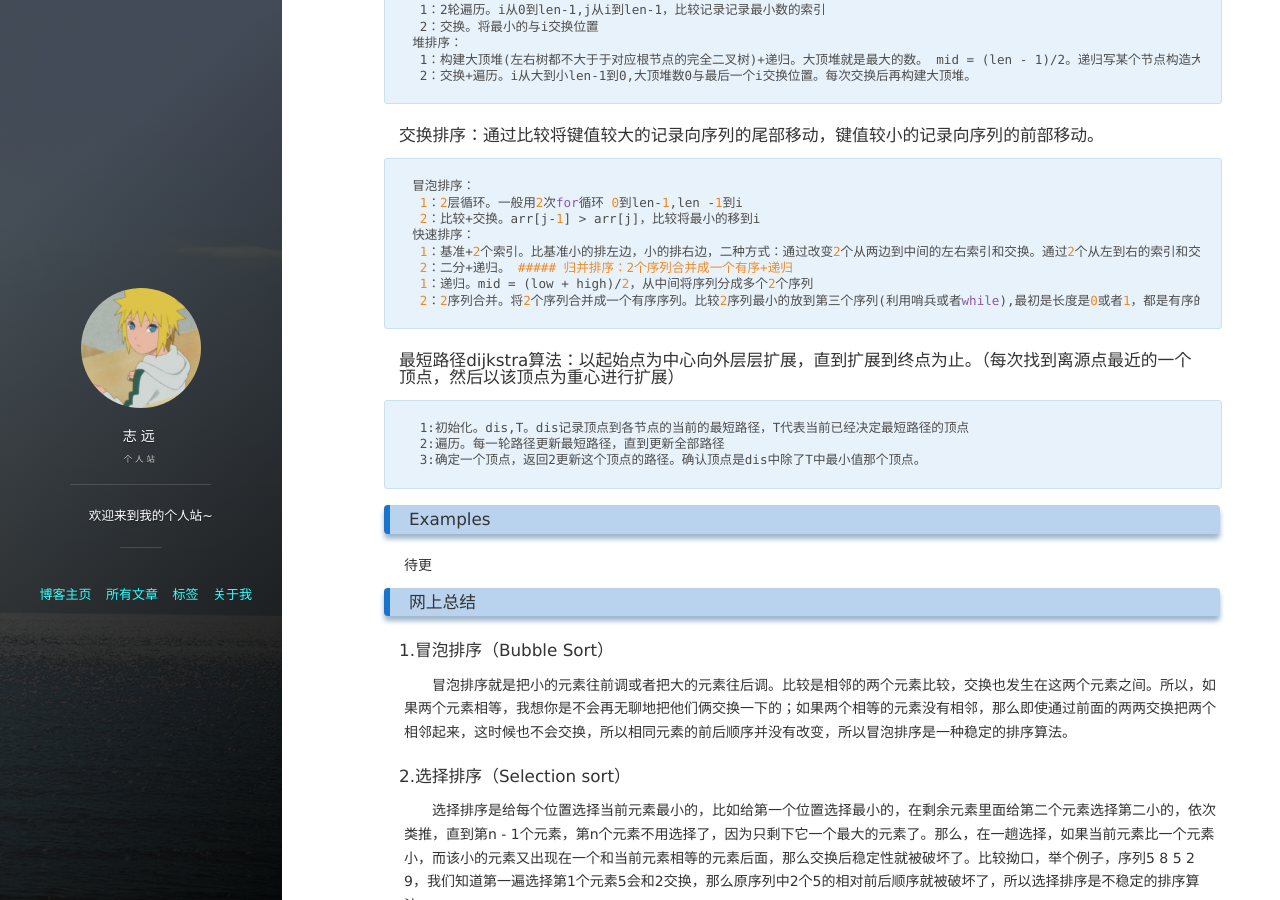
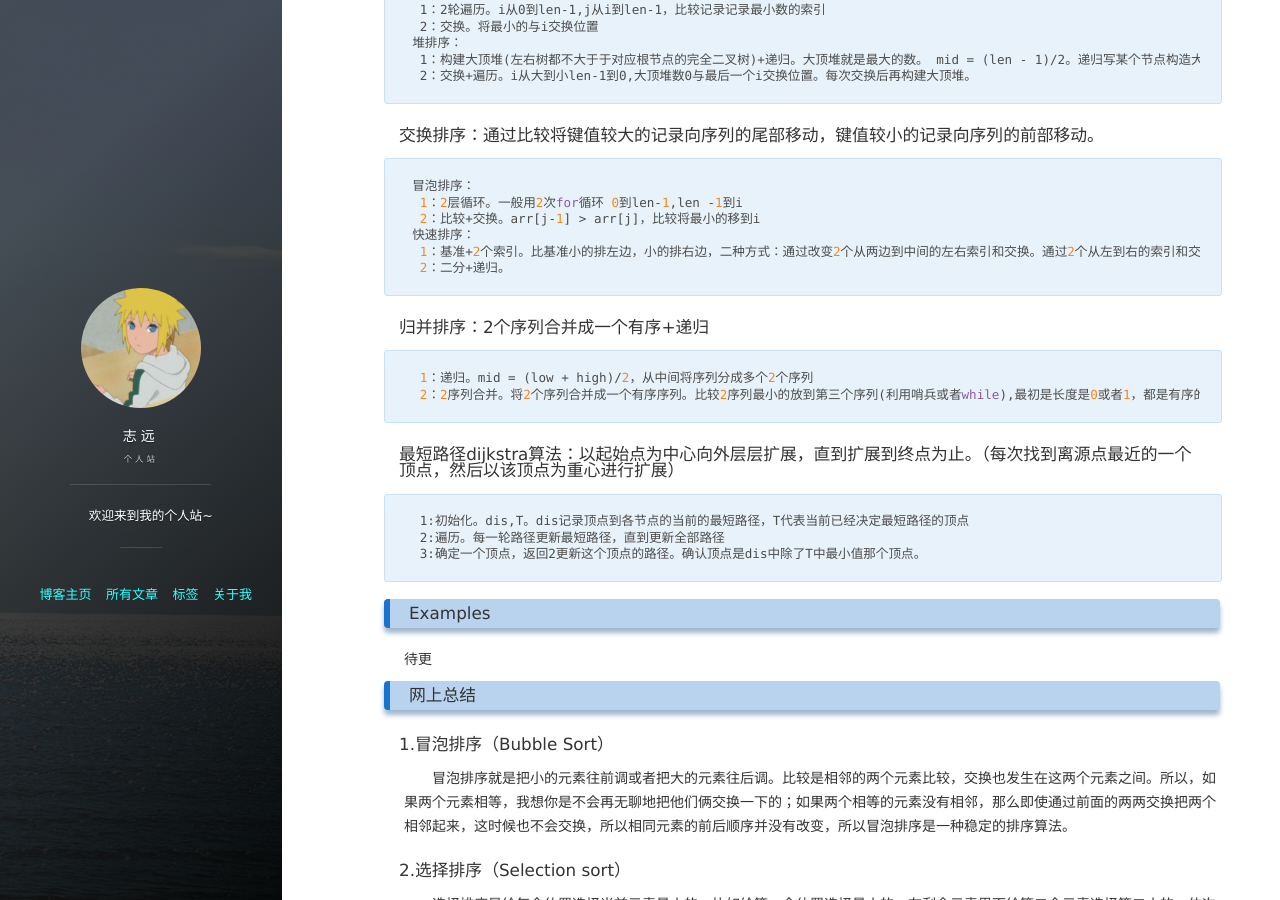
Before and after one commit to blueskyxzy/blueskyxzy.github.io, a Jekyll site: the page built from _posts/2019-11-20-algorithms.md, in a window 1280 px wide and 900 px high, scrolled down 5217 px. Built offline with Jekyll 4.4.1, drawn with Linux system fonts in a browser that asks for light colours; nearby versions of some CDN libraries; comment, search, counter and statistics services are not loaded.

Commit message:
算法总结

```diff
--- a/_posts/2019-11-20-algorithms.md
+++ b/_posts/2019-11-20-algorithms.md
@@ -239,7 +239,8 @@ tags: 总结
     快速排序：
      1：基准+2个索引。比基准小的排左边，小的排右边，二种方式：通过改变2个从两边到中间的左右索引和交换。通过2个从左到右的索引和交换的方式：(比low小1的索引)
      2：二分+递归。
-##### 归并排序：2个序列合并成一个有序+递归
+
+#### 归并排序：2个序列合并成一个有序+递归
      1：递归。mid = (low + high)/2，从中间将序列分成多个2个序列
      2：2序列合并。将2个序列合并成一个有序序列。比较2序列最小的放到第三个序列(利用哨兵或者while),最初是长度是0或者1，都是有序的。
 
```
